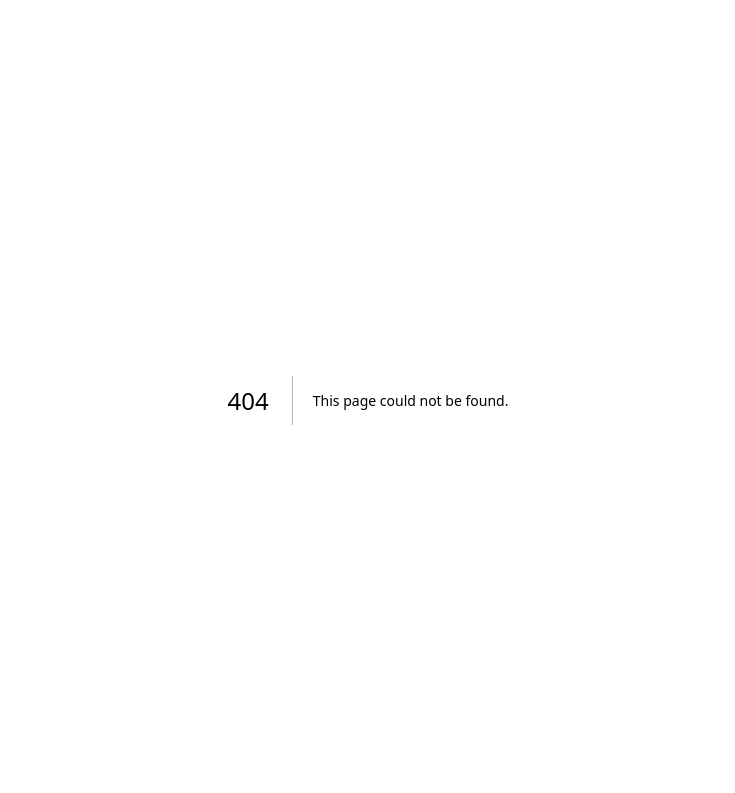
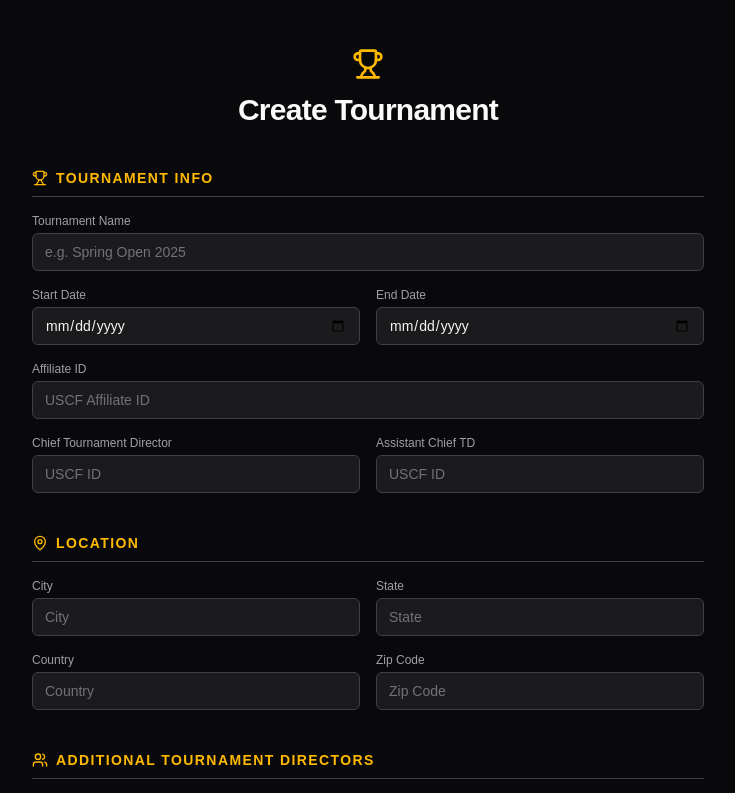
Before and after one commit to PKromash/better-swisssys, a Next.js app: page /dashboard/tournament/create-tournament in a window 1280 px wide. Before the commit this address had no page. Shown: the top 793 px of the page, without its empty margins (272-1007 px from the left). Built offline with nearby package versions, Linux system fonts and the light colour scheme.

Commit message:
added primitive page for displaying an individual tournament by id

```diff
--- /dev/null
+++ b/app/dashboard/tournament/[id]/page.tsx
@@ -0,0 +1,6 @@
+const page = async ({params}: {params: Promise<{id: string}>}) => {
+  const {id} = await params;
+  console.log("Tournament ID:", id);
+  return <div>{id}</div>;
+};
+export default page;
--- a/components/forms/TournamentForm.tsx
+++ b/components/forms/TournamentForm.tsx
@@ -149,14 +149,14 @@
               <Field label="Chief Tournament Director">
                 <input
                   {...register("metadata.chiefTD")}
-                  placeholder="Full name or USCF ID"
+                  placeholder="USCF ID"
                   className={inputCls}
                 />
               </Field>
               <Field label="Assistant Chief TD">
                 <input
                   {...register("metadata.assistantChiefTD")}
-                  placeholder="Full name or USCF ID"
+                  placeholder="USCF ID"
                   className={inputCls}
                 />
               </Field>
```
Also changed, not shown: app/dashboard/tournament/create-tournament/page.tsx (renamed from app/dashboard/create-tournament/page.tsx).
